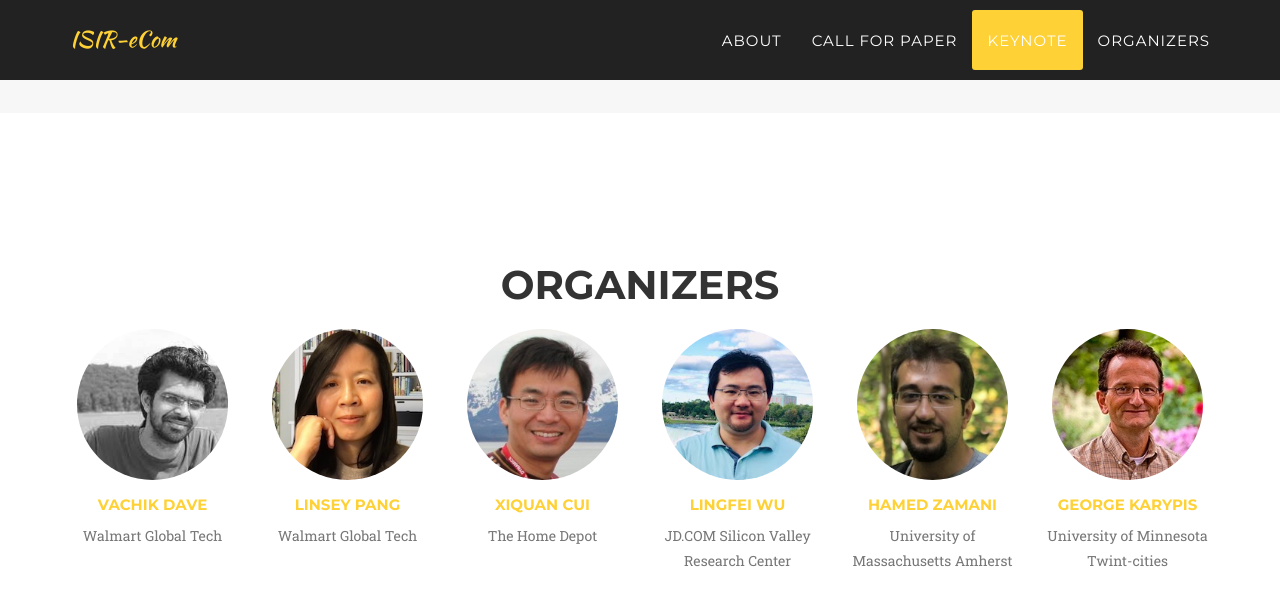
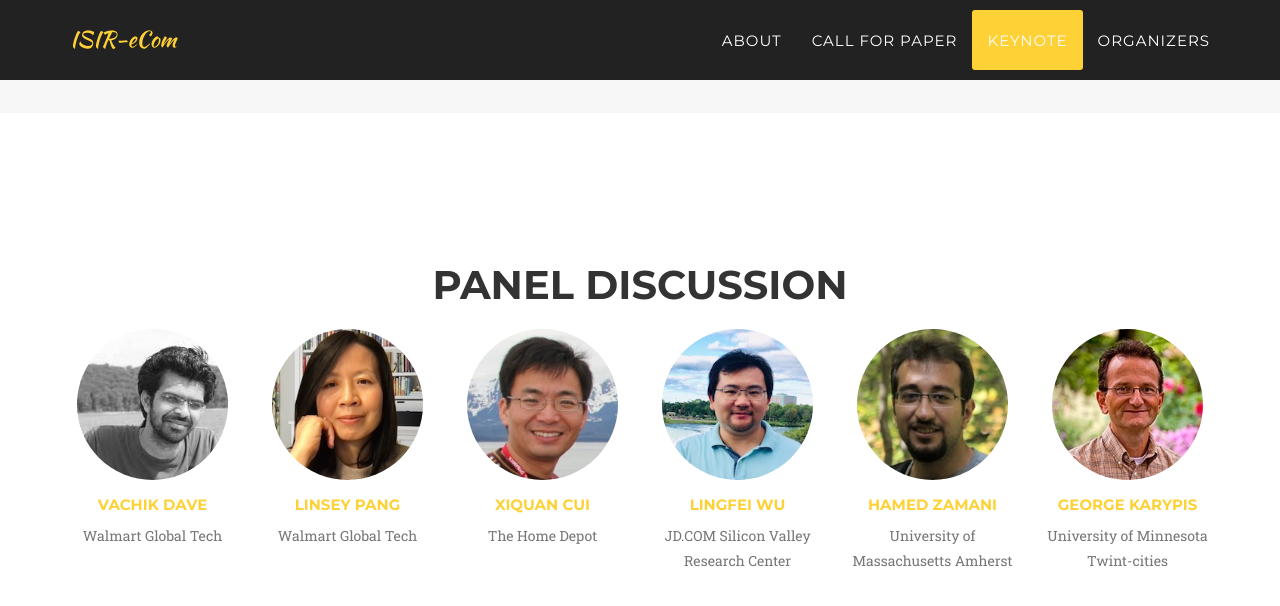
Before and after one commit to ISIR-eCom/ISIR-eCom.github.io, a Jekyll site: the page built from index.html, in a window 1280 px wide and 900 px high, scrolled down 7477 px. Shown: the top 606 px of the window. Built offline with Jekyll 4.4.1, drawn with Linux system fonts in a browser that asks for light colours; some web fonts are replaced.

Commit message:
Update panel.html

```diff
--- a/_includes/panel.html
+++ b/_includes/panel.html
@@ -3,7 +3,7 @@
         <div class="container">
             <div class="row">
                 <div class="col-lg-12 text-center">
-                    <h2 class="section-heading">Organizers</h2>
+                    <h2 class="section-heading">Panel Discussion</h2>
                     <!-- <h3 class="section-subheading text-muted"></h3> -->
                 </div>
             </div>
```
